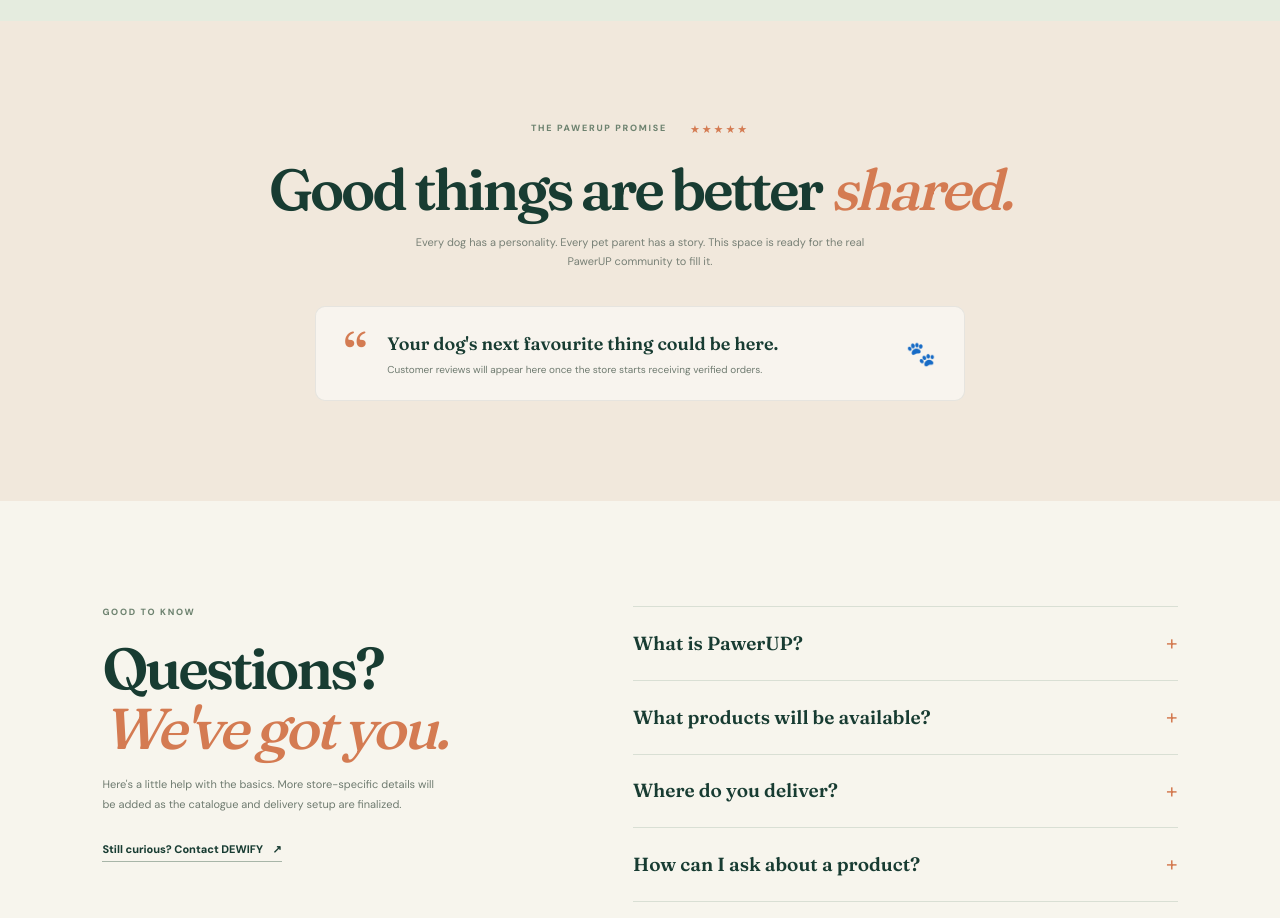
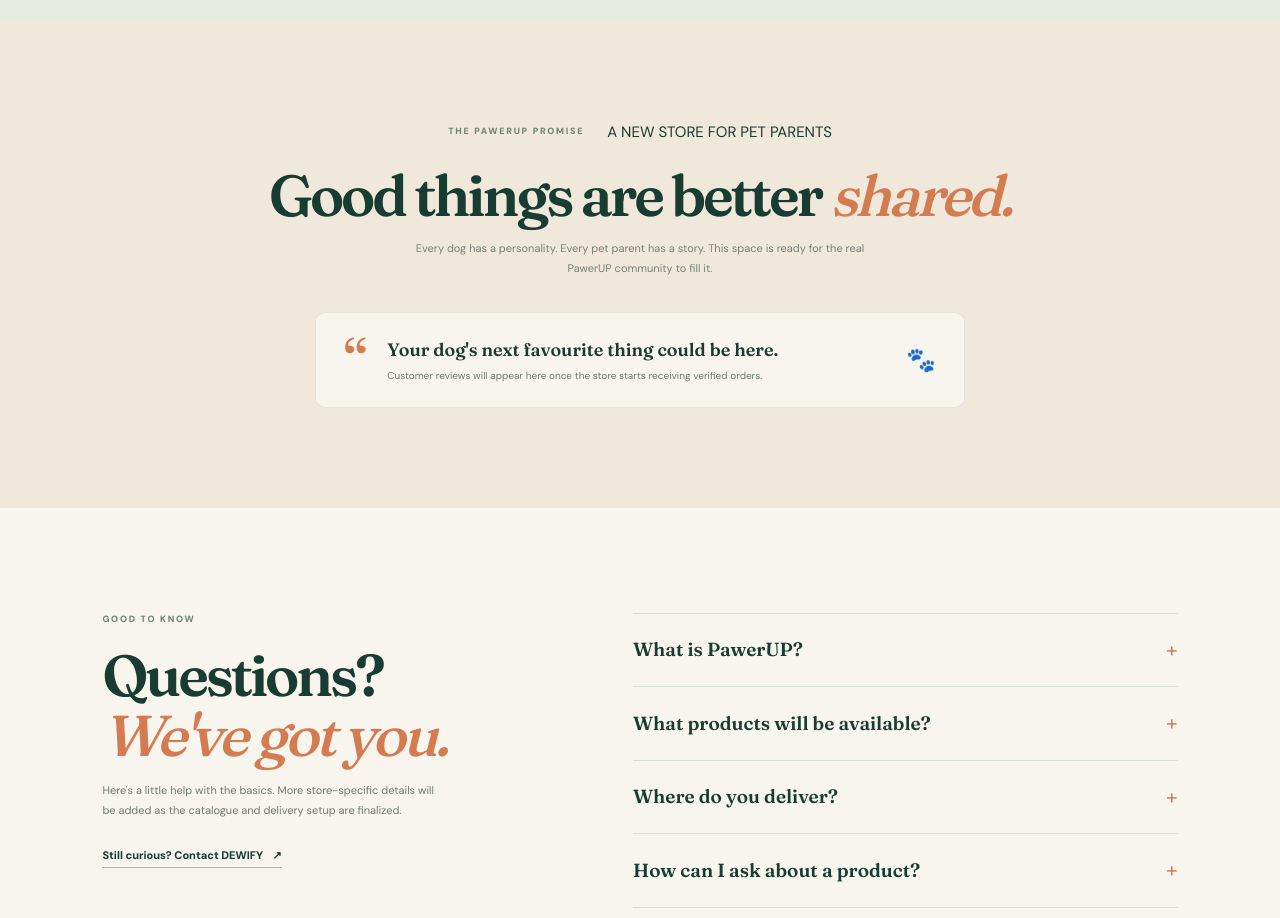
Before and after one commit to devansh-ggW/Pawer-UP, a plain HTML site: page index.html in a window 1280 px wide. Shown: the part 4520-5438 px from the top of the page. Drawn offline with Linux system fonts and the light colour scheme.

Commit message:
Clarify review section placeholder

```diff
--- a/index.html
+++ b/index.html
@@ -171,7 +171,7 @@
     </section>
 
     <section class="reviews-section">
-      <div class="reviews-top"><p class="eyebrow">THE PAWERUP PROMISE</p><span class="review-stars">★★★★★</span></div>
+      <div class="reviews-top"><p class="eyebrow">THE PAWERUP PROMISE</p><span class="review-label">A NEW STORE FOR PET PARENTS</span></div>
       <h2>Good things are better <em>shared.</em></h2>
       <p class="reviews-copy">Every dog has a personality. Every pet parent has a story. This space is ready for the real PawerUP community to fill it.</p>
       <div class="review-placeholder"><span class="review-quote">“</span><div><strong>Your dog's next favourite thing could be here.</strong><p>Customer reviews will appear here once the store starts receiving verified orders.</p></div><span class="review-paw">🐾</span></div>
```
